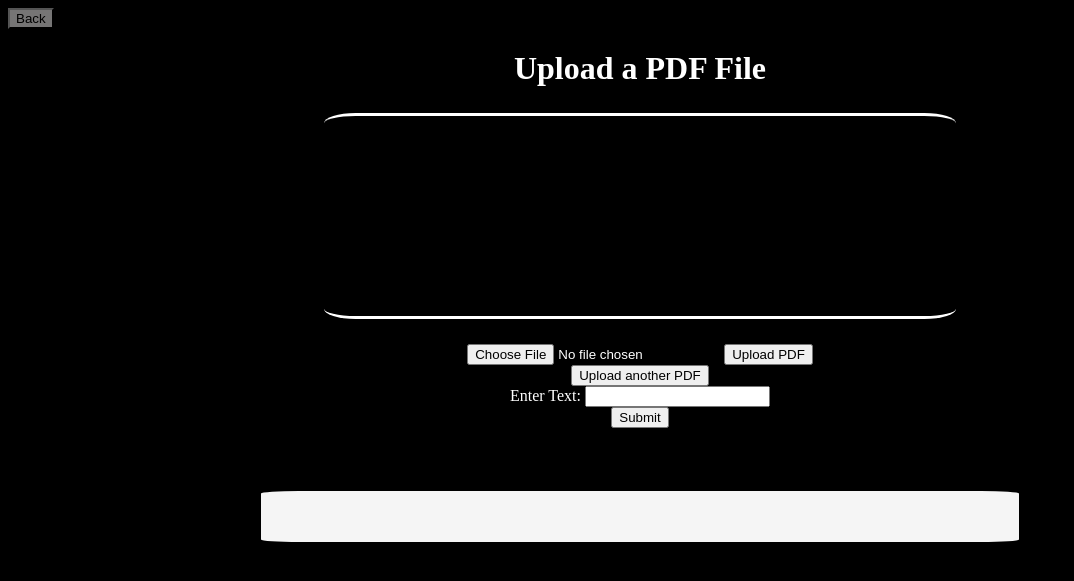
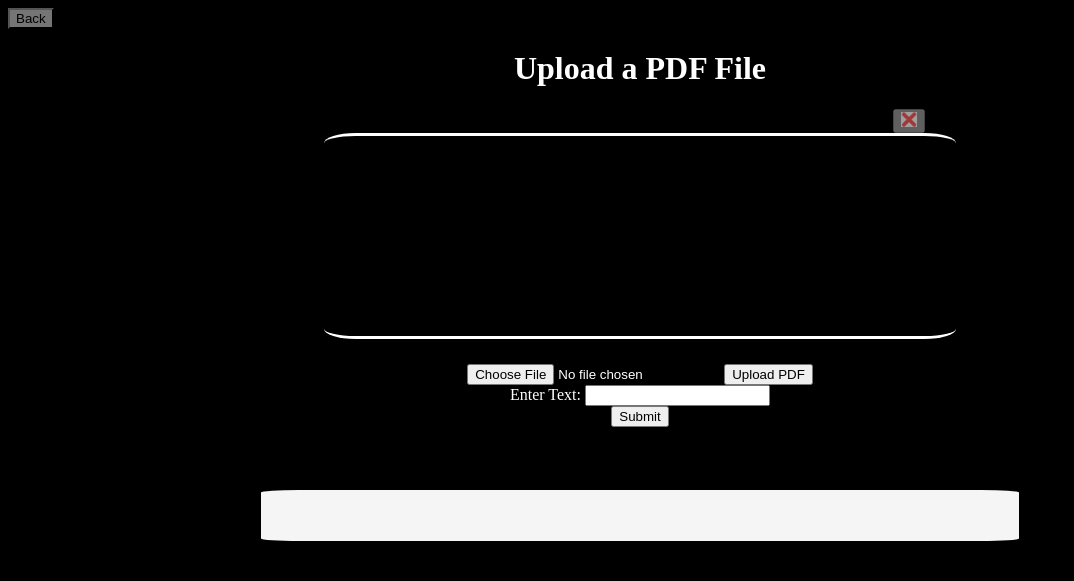
Before and after one commit to Kunal-Shaw-097/MyPortfolio, a Django app: page /PdfQA/ in a window 1280 px wide. Shown: the top 581 px of the page, without its empty margins (0-1074 px from the left). Run offline with Django 5.2, Linux system fonts and the light colour scheme.

Commit message:
front-end changes

```diff
--- a/PDF_QNA/static/css/styles2.css
+++ b/PDF_QNA/static/css/styles2.css
@@ -8,7 +8,7 @@
     border-top : solid;
     border-bottom : solid;
     border-radius: 5%;
-    margin : 2% 25% 2% 25%;
+    margin : 0% 25% 2% 25%;
     height : 200px;
 }
 
@@ -37,3 +37,18 @@
     margin: 5% 20% 5% 20%;
     padding : 2%;
 }
+
+#reupload{
+    margin : 0% 20% 0% 70%;
+}
+
+#crs_icon{
+    height: 15px;
+    background-blend-mode: lighten;
+}
+
+#crs_icon_op{
+    height: 15px;
+    background-blend-mode: lighten;
+    opacity: 0.4;
+}
--- a/PDF_QNA/templates/pdf.html
+++ b/PDF_QNA/templates/pdf.html
@@ -16,6 +16,14 @@
     {% if noupload_msg %}
     <div>{{ noupload_msg }}</div>
     {% endif %}
+    <form id= 'reupload' action="{% url 'PDF_QNA:upload_pdf' %}" method="POST" enctype="multipart/form-data">
+        {% csrf_token %}
+        {% if not uploaded %}
+        <button type="submit" disabled><img id='crs_icon_op' src="{% static 'download.png' %}  " alt=""></button>
+        {% else %}
+        <button type="submit"><img id='crs_icon' src="{% static 'download.png' %}  " alt=""></button>
+        {% endif %}
+    </form>
     <div id ='display_pdf'>
         <div> {{ file_name }} {{ file_size }}</div>
     </div>
@@ -29,10 +37,7 @@
             <button type="submit">Upload PDF</button>
             {% endif %}
         </form>
-        <form action="{% url 'PDF_QNA:upload_pdf' %}" method="POST" enctype="multipart/form-data">
-            {% csrf_token %}
-            <button type="submit">Upload another PDF</button>
-        </form>
+
         <form action="{% url 'PDF_QNA:qna' %}" method="POST" novalidate>
             {% csrf_token %}
             {{ form }}
--- a/PDF_QNA/views.py
+++ b/PDF_QNA/views.py
@@ -84,7 +84,7 @@
                 "form" : form,
                 "uploaded" : request.session['uploaded']
                 }
-    return render(request, "pdf.html", context=context)
+        return render(request, "pdf.html", context=context)
 
 
 def qna(request):
```
Also changed, not shown: PDF_QNA/static/download.png (added).
